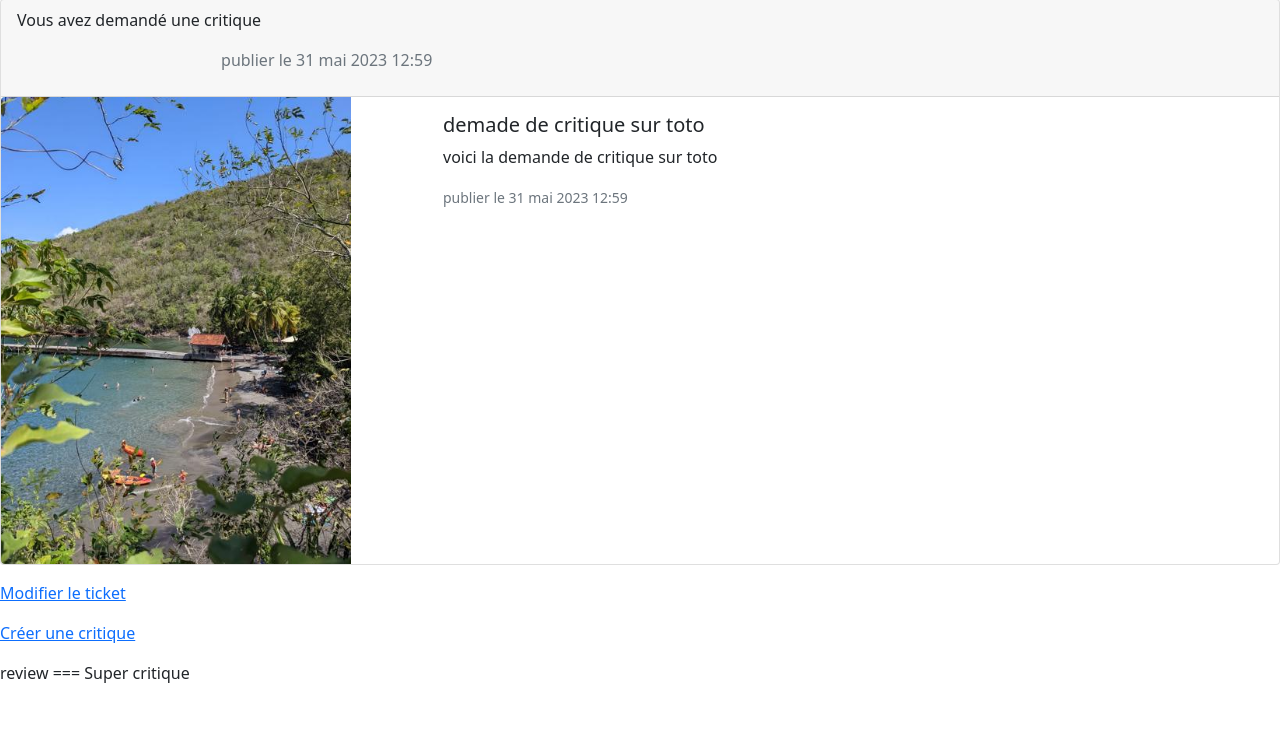
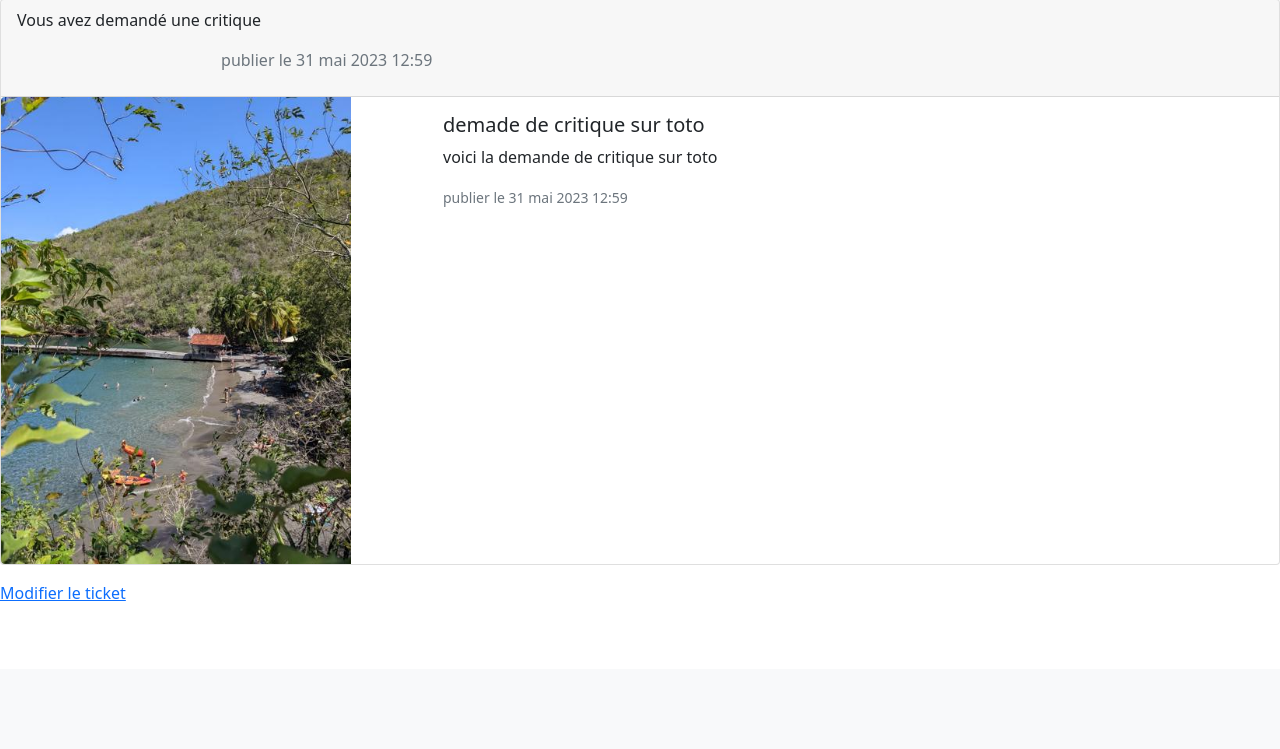
Before and after one commit to go-dev64/LITReview, a Django app: page /post/ticket/11/ in a window 1280 px wide. Shown: the part 1017-1766 px from the top of the page. After the commit the page ends 1618 px from the top, so only its background shows below. Run offline with Django 4.2, Linux system fonts and the light colour scheme; a user stored in the database is signed in; data comes from the database, SQL or seed files in the repository; both versions use the stored data as it was after the commit; some libraries are stand-ins or nearby versions.

Commit message:
creation et validation de la fonction une critique par ticket

```diff
--- a/post/templates/post/view_ticket.html
+++ b/post/templates/post/view_ticket.html
@@ -21,7 +21,7 @@
     </div>
 </div>
 <p><a href="{% url 'edit_ticket' ticket.id %}">Modifier le ticket</a></p>
-<p><a href="{% url 'review_ticket' ticket.id %}">Créer une critique</a></p>
-
-<p> review === {{ticket.review.headline}} </p>
+{% if not ticket.review %}
+  <p><a href="{% url 'review_ticket' ticket.id %}">Créer une critique</a></p>
+{% endif %}
 {% endblock content %}
```
Also changed, not shown: db.sqlite3.
